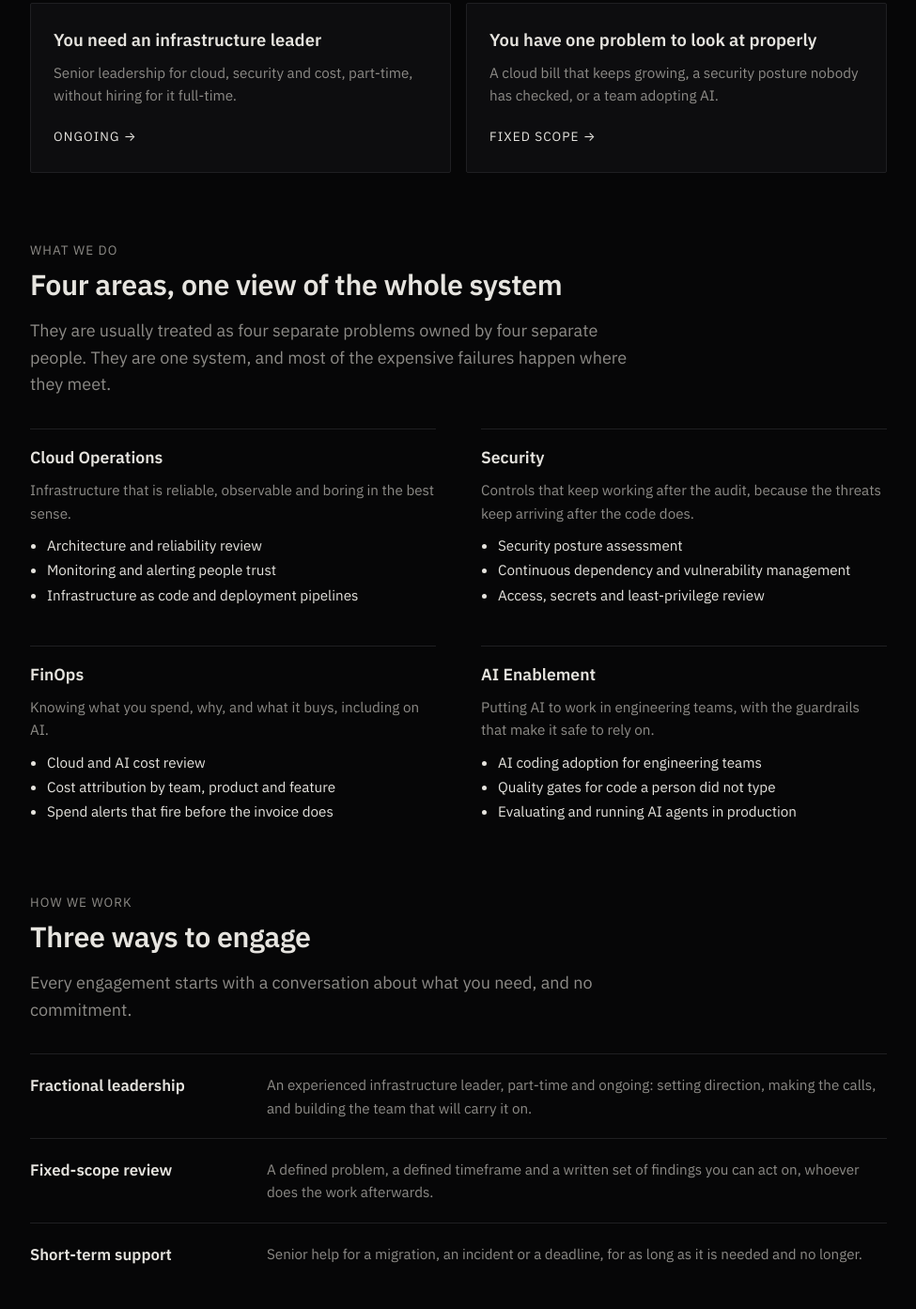
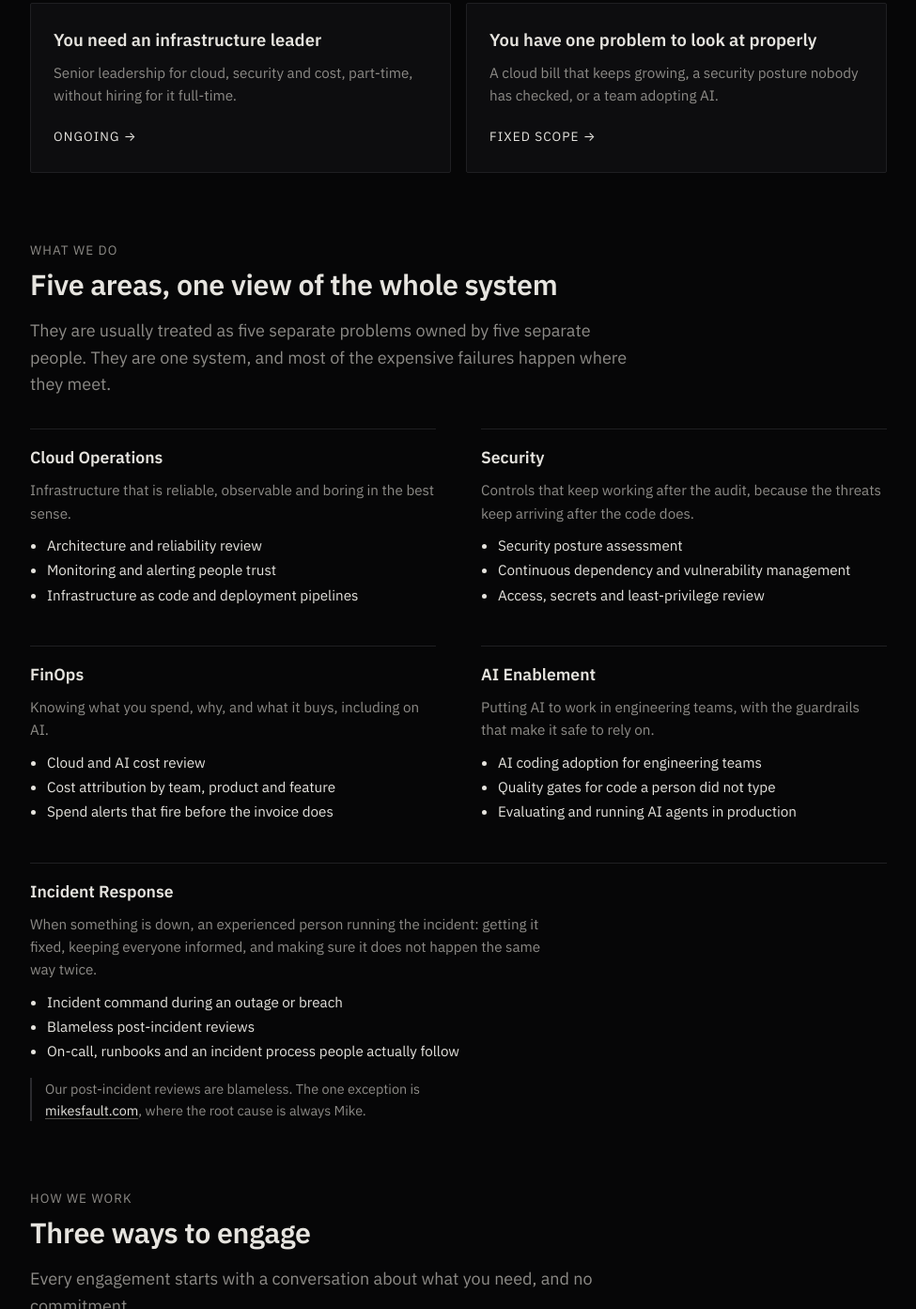
Before and after one commit to leftover-salmon/darkplanettechnologies, a plain HTML site: page index.html in a window 1280 px wide. Shown: the part 677-2070 px from the top of the page at 94% size, without its empty margins (152-1127 px from the left). Drawn offline with Linux system fonts and the light colour scheme.

Commit message:
Draft: add Incident Response, with a nod to mikesfault.com
Co-Authored-By: Claude Opus 5.5 <noreply@anthropic.com>

```diff
--- a/index.html
+++ b/index.html
@@ -6,14 +6,14 @@
 <meta name="color-scheme" content="dark">
 <meta name="theme-color" content="#060607">
 <title>Dark Planet Technologies</title>
-<meta name="description" content="Senior infrastructure leadership, on demand: Cloud Operations, Security, FinOps, and AI Enablement.">
+<meta name="description" content="Senior infrastructure leadership, on demand: Cloud Operations, Security, FinOps, Incident Response, and AI Enablement.">
 <link rel="canonical" href="https://darkplanettechnologies.com/">
 <link rel="icon" href="/favicon.ico" sizes="32x32">
 <link rel="icon" href="/favicon.svg" type="image/svg+xml">
 <link rel="apple-touch-icon" href="/apple-touch-icon.png">
 <meta property="og:type" content="website">
 <meta property="og:title" content="Dark Planet Technologies">
-<meta property="og:description" content="Senior infrastructure leadership, on demand: Cloud Operations, Security, FinOps, and AI Enablement.">
+<meta property="og:description" content="Senior infrastructure leadership, on demand: Cloud Operations, Security, FinOps, Incident Response, and AI Enablement.">
 <meta property="og:url" content="https://darkplanettechnologies.com/">
 <meta property="og:image" content="https://darkplanettechnologies.com/og.png">
 <meta property="og:image:width" content="1200">
@@ -110,6 +110,9 @@
   .service h3 { margin: 0 0 8px; font-size: 1.1rem; font-weight: 600; padding-top: 16px; border-top: 1px solid var(--rule); }
   .service p { margin: 0 0 10px; color: var(--muted); font-size: 0.95rem; }
   .service ul { margin: 0; padding-left: 18px; font-size: 0.95rem; }
+  .service.wide { grid-column: 1 / -1; }
+  .service.wide > p, .service.wide ul { max-width: 36em; }
+  .service .aside { margin: 16px 0 0; padding-left: 14px; border-left: 2px solid var(--edge); font-size: 0.9rem; }
   .service li { margin: 2px 0; }
   .engagement { padding: 20px 0; border-top: 1px solid var(--rule); display: grid; grid-template-columns: 220px 1fr; gap: 8px 32px; }
   .engagement h3 { margin: 0; font-size: 1.05rem; font-weight: 600; }
@@ -151,7 +154,7 @@
 
 <header class="wrap">
   <h1 class="name">Dark Planet Technologies</h1>
-  <p class="line">Senior infrastructure leadership, on demand: Cloud Operations, Security, FinOps, and AI Enablement.</p>
+  <p class="line">Senior infrastructure leadership, on demand: Cloud Operations, Security, FinOps, Incident Response, and AI Enablement.</p>
   <p class="sub">For the side of your systems nobody looks at, until it is the only thing anyone is looking at.</p>
   <a class="button" href="#get-in-touch">Start a conversation</a>
 
@@ -172,8 +175,8 @@
 <section id="services">
   <div class="wrap">
     <p class="eyebrow">What we do</p>
-    <h2>Four areas, one view of the whole system</h2>
-    <p class="lede">They are usually treated as four separate problems owned by four separate people. They are one system, and most of the expensive failures happen where they meet.</p>
+    <h2>Five areas, one view of the whole system</h2>
+    <p class="lede">They are usually treated as five separate problems owned by five separate people. They are one system, and most of the expensive failures happen where they meet.</p>
     <div class="services">
       <div class="service">
         <h3>Cloud Operations</h3>
@@ -210,6 +213,16 @@
           <li>Quality gates for code a person did not type</li>
           <li>Evaluating and running AI agents in production</li>
         </ul>
+      </div>
+      <div class="service wide">
+        <h3>Incident Response</h3>
+        <p>When something is down, an experienced person running the incident: getting it fixed, keeping everyone informed, and making sure it does not happen the same way twice.</p>
+        <ul>
+          <li>Incident command during an outage or breach</li>
+          <li>Blameless post-incident reviews</li>
+          <li>On-call, runbooks and an incident process people actually follow</li>
+        </ul>
+        <p class="aside">Our post-incident reviews are blameless. The one exception is <a href="https://mikesfault.com/?utm_source=darkplanet&amp;utm_medium=referral">mikesfault.com</a>, where the root cause is always Mike.</p>
       </div>
     </div>
   </div>
```
